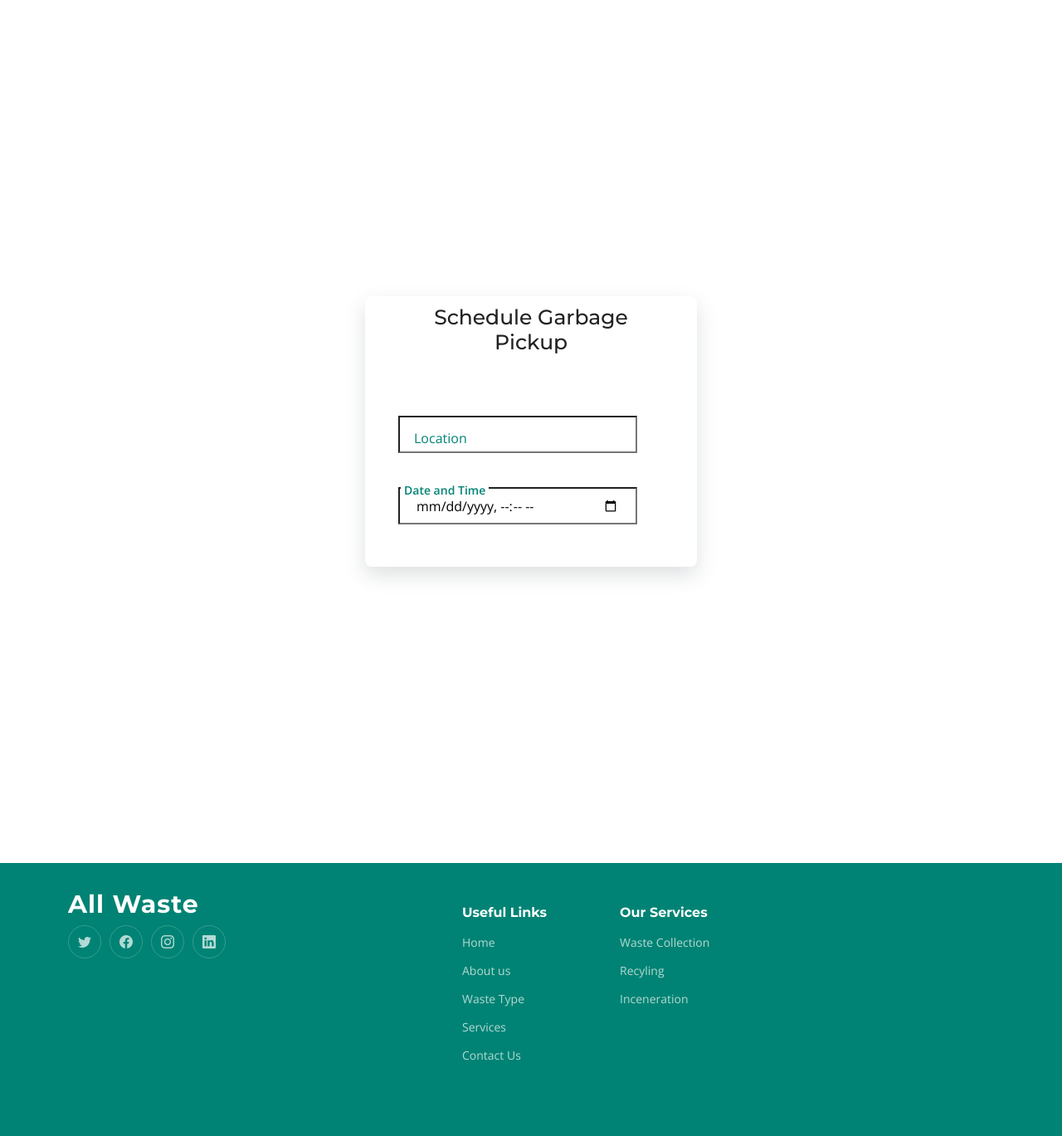
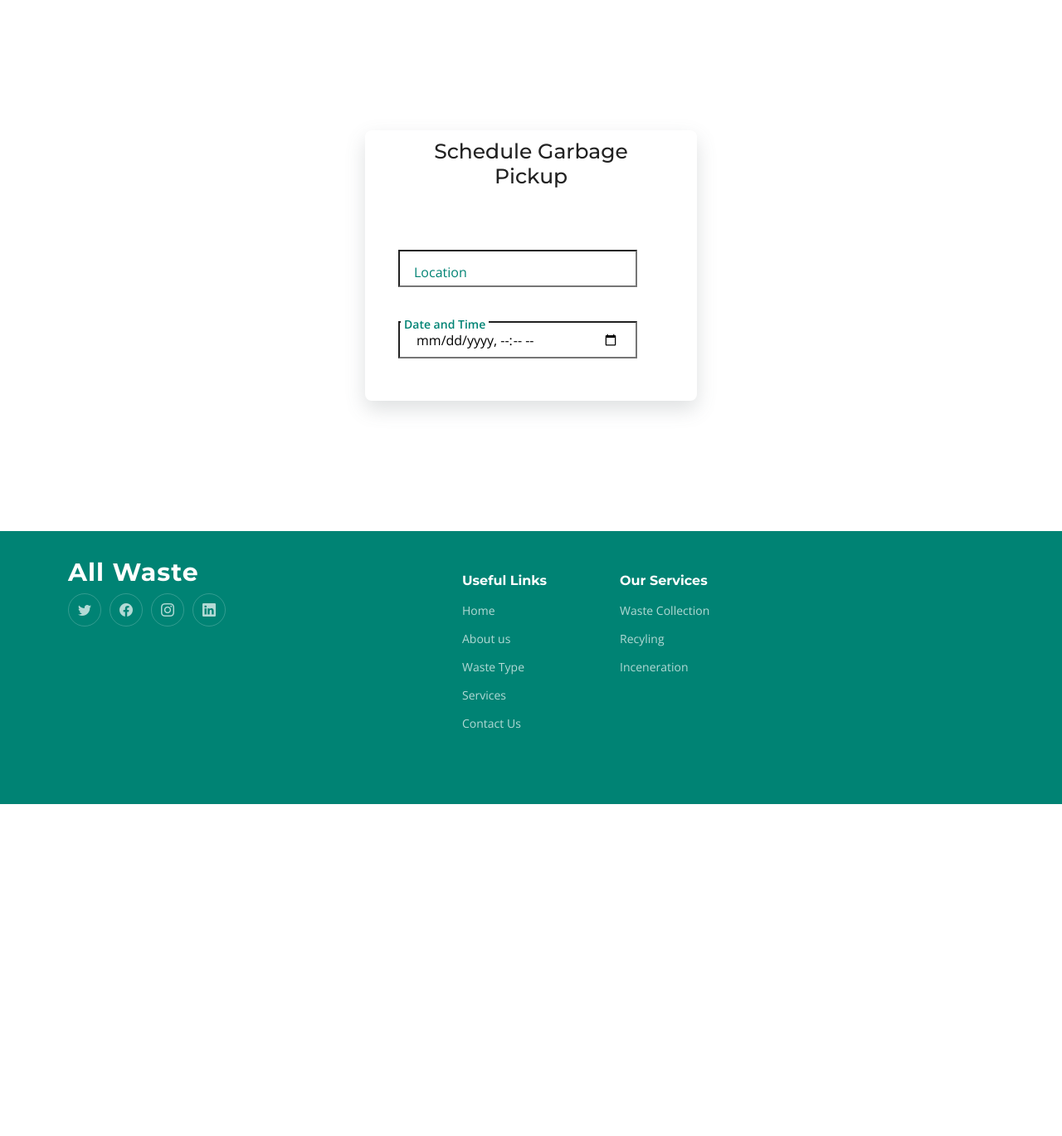
Before and after one commit to Wastestars/imagineCup, a PHP site: page /schedulePickup.php in a window 1280 px wide. Shown: the part 90-1459 px from the top of the page at 83% size. After the commit the page ends 1059 px from the top, so only its background shows below. Run offline with PHP 8.4, Linux system fonts and the light colour scheme; some libraries are stand-ins or nearby versions.

Commit message:
Minor changes in design of registration, login and schedule pickup

```diff
--- a/login.php
+++ b/login.php
@@ -65,7 +65,7 @@
 
 </head>
 <body>
-    <div class="loginform">
+    <div class="loginform" style ="margin-top: 10%">
         <form action="processData.php" method="POST" enctype="multipart/form-data" class="form">
 
             <h3 class="title">Please Login to Proceed</h3>
@@ -81,7 +81,7 @@
             </div>
             <br>
             <div class="button">
-                <input type="submit" name="login" class="btn" value="Sign In">
+                <input type="submit" name="login" class="btn" value="Sign In" style = "background-color: #008374; color: #fff">
                 <p>Do not have an account <a href="register.php">Register</a> </p>
 
               </div>
--- a/paypal/onCancel.php
+++ b/paypal/onCancel.php
@@ -33,8 +33,8 @@
 		<image src = "cancelled.png"/>
 		<h4>Your payment has been cancelled</h4>
 		<div class = "text-center">
-			<button class = "btn home"> <a href="./">Go to home</a>  </button>
-			<a href = "payments.php"><button class = "btn pay">Try Again</button></a>
+			<a href="../"><button class = "btn home"> Go to home</button></a>
+			<a href = "../schedulePickup.php"><button class = "btn pay">Try Again</button></a>
 		</div>
 	</div>
 </body>
--- a/register.php
+++ b/register.php
@@ -62,7 +62,7 @@
 </div>
 </header><!-- End Header -->
 <!-- -->
-    <div class="recyclableFrm">
+    <div class="recyclableFrm" style = "margin-top: 8%">
         <form action="processData.php" method="POST" enctype="multipart/form-data" class="form">
 
             <h1 class="title">Registration</h1>
@@ -98,8 +98,8 @@
             <br>
 
             <div class="button">
-                <input type="submit" name="register" class="btn" value="Sign Up">
-           <p>Already have an account? <a href="login.php">Login </a> </p>
+                <input type="submit" name="register" class="btn" value="Sign Up" style = "background-color: #008374; color: #fff">
+                <p>Already have an account? <a href="login.php">Login </a> </p>
               </div>
         </form>
     </div>
--- a/schedulePickup.php
+++ b/schedulePickup.php
@@ -29,7 +29,6 @@
 
   <!-- Template Main CSS File -->
   <link href="assets/css/main.css" rel="stylesheet">
-
 
 </head>
 <body>
@@ -63,7 +62,7 @@
 </header><!-- End Header -->
 <!-- End Header -->
 
-  <div class="recyclableFrm">
+  <div class="recyclableFrm" style="height:80vh;">
       <form action="adminSchedulePickup.php" method="POST" enctype="multipart/form-data" class="form">
 
         <h1 class="title">Schedule Garbage Pickup</h1>
@@ -87,7 +86,7 @@
             <script>
               paypal.Buttons({
               style: {
-                color: 'blue',
+                color: 'black',
                 shape:'pill',
                 label: 'pay'
 
@@ -112,7 +111,7 @@
                         type: "get",
                         // data: {id: id, status:status},
                         success: function(res){
-                            window.location.href = "paypal/success.php";
+                          window.location.replace("paypal/success.php")
                         }
                     })
                 })
--- a/style.css
+++ b/style.css
@@ -13,8 +13,7 @@ body {
     display: flex;
     justify-content: center;
     align-items: center;
-    height: 130vh;
-
+    height: 80vh;
 }
 .form {
     background-color: white;
--- a/styles.css
+++ b/styles.css
@@ -1,5 +1,5 @@
 
-@import url('https://fonts.googleapis.com/css2?family=Nunito:wght@400;500;700&display=swap');
+@import url('https://fonts.googleapis.com/css2?family=Nunito:wght@400;500;700&dirsplay=swap');
 
 
 body {
@@ -21,7 +21,6 @@ body {
     justify-content: center;
     align-items: center;
     margin: 8% 0% 4%;
-
 }
 .form {
     background-color: white;
```
